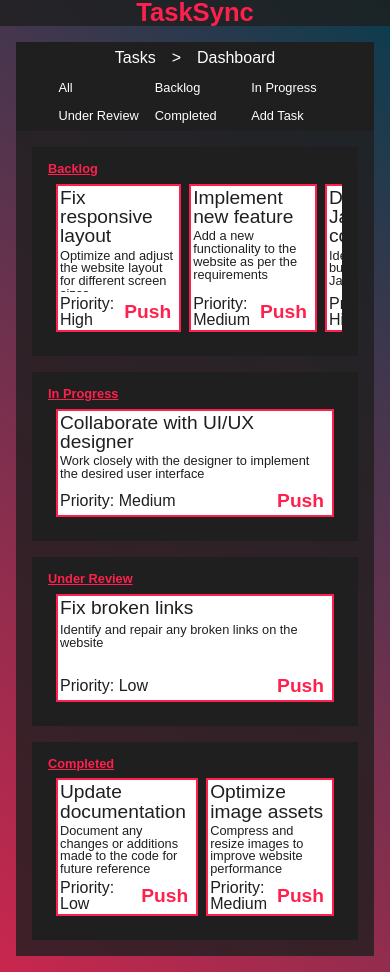
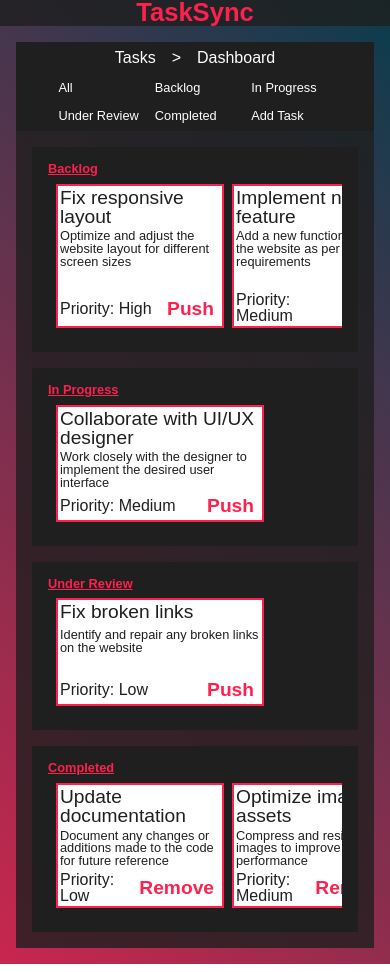
Before and after one commit to williamalowe/TaskSync, a React (Vite) app: page /workspace in a window 390 px wide. Built offline with nearby package versions, Linux system fonts and the light colour scheme; a web font is replaced by a local one.

Commit message:
fix: add button variation to taskcard-component

```diff
--- a/src/components/CardContainer/CardContainer.jsx
+++ b/src/components/CardContainer/CardContainer.jsx
@@ -2,8 +2,6 @@ import TaskCard from '../TaskCard/TaskCard';
 import styles from './CardContainer.module.css';
 
 const CardContainer = ({ title, taskData }) => {
-
-  console.log(taskData)
 
   return (
     <section className={styles.container}>
@@ -16,6 +14,7 @@ const CardContainer = ({ title, taskData }) => {
               taskTitle={task.task}
               taskDesc={task.description}
               taskPriority={task.priority}
+              taskStatus={task.status}
             />
           )
         }
--- a/src/components/TaskCard/TaskCard.jsx
+++ b/src/components/TaskCard/TaskCard.jsx
@@ -1,6 +1,6 @@
 import styles from './TaskCard.module.css';
 
-const TaskCard = ({ taskTitle, taskDesc, taskPriority }) => {
+const TaskCard = ({ taskTitle, taskDesc, taskPriority, taskStatus }) => {
   return (
     <div className={styles.card}>
       <div className={styles.upper}>
@@ -11,7 +11,10 @@ const TaskCard = ({ taskTitle, taskDesc, taskPriority }) => {
       </div>
       <div className={styles.lower}>
         <div className={styles.priority}>Priority: {taskPriority}</div>
-        <button>Push</button>
+        {
+          taskStatus !== "completed" ? <button>Push</button> : <button>Remove</button>
+
+        }
       </div>
     </div>
   )
--- a/src/components/TaskCard/TaskCard.module.css
+++ b/src/components/TaskCard/TaskCard.module.css
@@ -49,3 +49,9 @@
 .lower>button:hover {
   transform: translate(0px, -4px);
 }
+@media only screen and (max-width: 600px) {
+  .card {
+    min-width: 160px;
+    max-width: 200px;
+  }
+}
```
